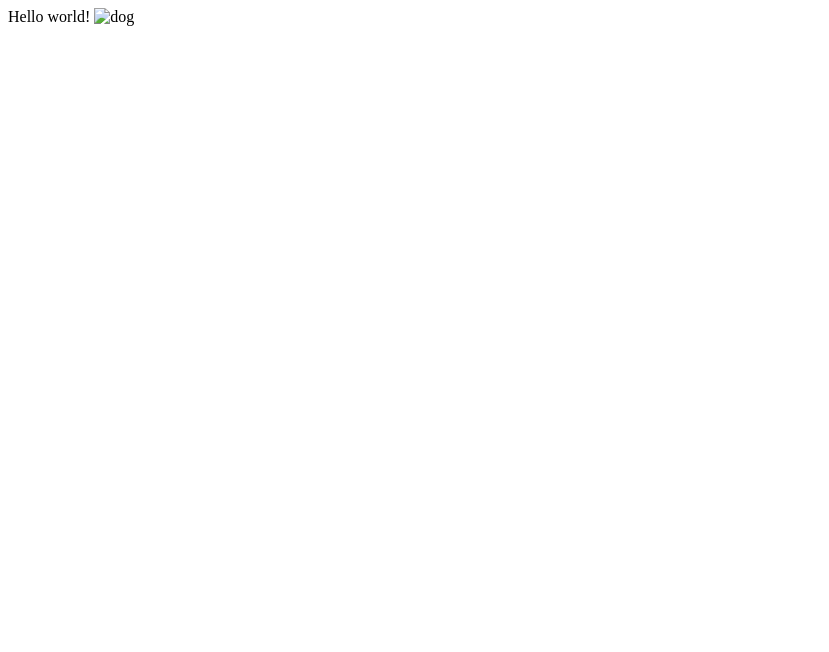
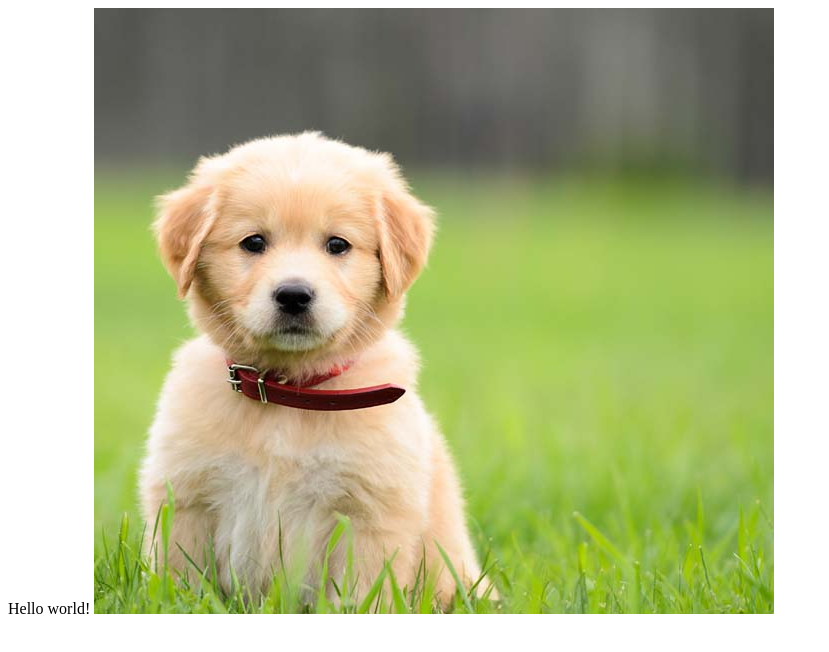
Before and after one commit to dalyfrias/test-repo, a plain HTML site: page index.html in a window 1280 px wide. Shown: the whole page, without its empty margins (0-829 px from the left). Drawn offline with Linux system fonts and the light colour scheme.

Commit message:
Update index.html

```diff
--- a/index.html
+++ b/index.html
@@ -6,6 +6,6 @@
   </head>
   <body>
     Hello world!
-    <img scr="impossibly-cute-puppy-8.jpg" alt="dog">
+    <img src="impossibly-cute-puppy-8.jpg" alt="dog">
   </body>
 </html>
```
